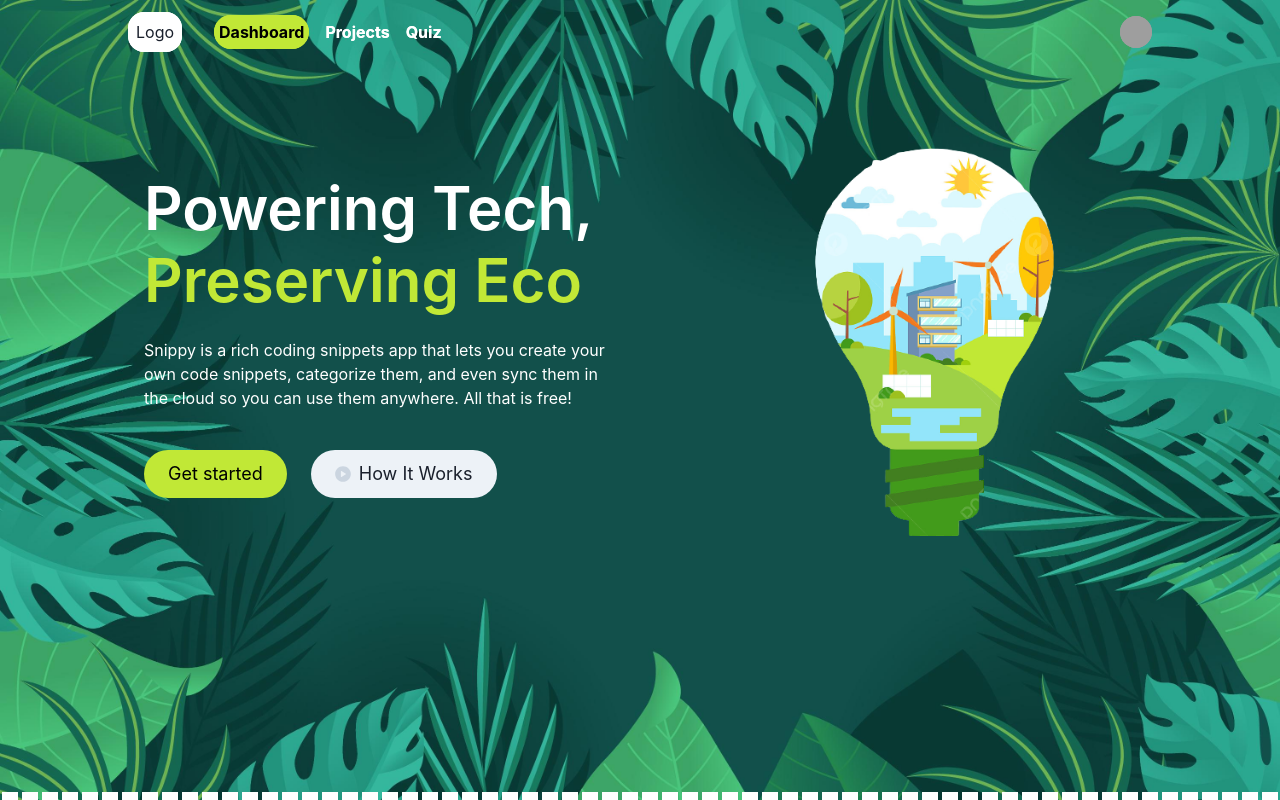
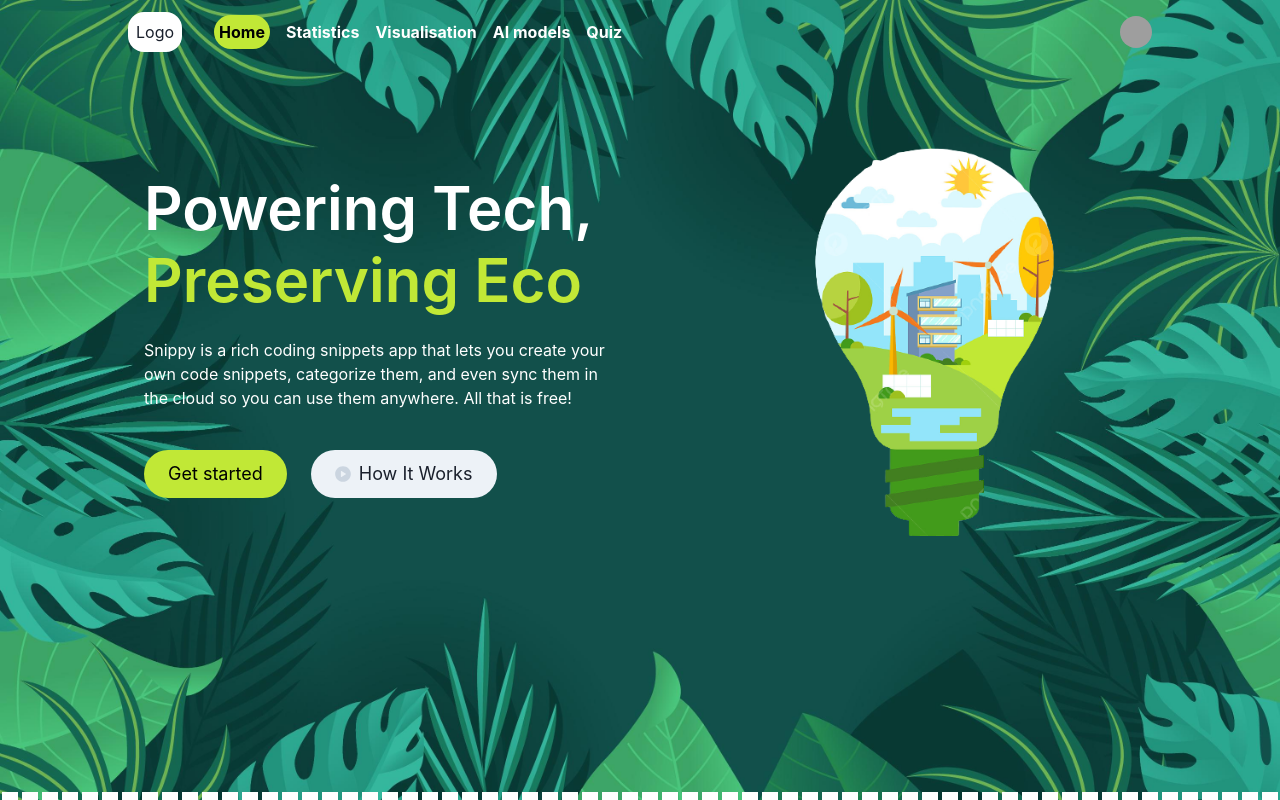
Before and after one commit to Alphax16/EcoTech, a React (Create React App) app in the folder frontend/: page / in a window 1280 px wide. Shown: the top 800 px of the page. Built offline with nearby package versions, Linux system fonts and the light colour scheme; grey boxes are pictures that could not be loaded.

Commit message:
fixed navbar

```diff
--- a/frontend/public/index.html
+++ b/frontend/public/index.html
@@ -2,7 +2,7 @@
 <html lang="en">
   <head>
     <meta charset="utf-8" />
-    <link rel="icon" href="%PUBLIC_URL%/favicon.ico" />
+    <link rel="icon" href="%PUBLIC_URL%/assets/tree-right.png" />
     <meta name="viewport" content="width=device-width, initial-scale=1" />
     <meta name="theme-color" content="#000000" />
     <meta
--- a/frontend/src/components/HeroSection.jsx
+++ b/frontend/src/components/HeroSection.jsx
@@ -22,7 +22,7 @@ const HeroSection =()=> {
   const MotionImage = motion(Image);
   return (
     <Box bg={'#12504B'}  >
-    <Navbar />
+
     <MotionContainer maxW={'8xl'}  height={'100vh'} backgroundImage="url('/assets/hero_background.jpg')"
     backgroundSize="cover"
     bgRepeat={'no-repeat'}
--- a/frontend/src/components/Navbar.jsx
+++ b/frontend/src/components/Navbar.jsx
@@ -19,8 +19,10 @@ import {AiOutlineCloseCircle} from 'react-icons/ai'
 import { Link, useLocation } from 'react-router-dom'; // Import Link and useLocation
 import { useEffect, useState } from 'react';
 const Links = [
-  { name: 'Dashboard', path: '/' }, // Define routes and names
-  { name: 'Projects', path: '/projects' },
+  { name: 'Home', path: '/' }, // Define routes and names
+  { name: 'Statistics', path: '/statistics' },
+  { name: 'Visualisation', path: '/visualisation' },
+  { name: 'AI models', path: '/models' },
   { name: 'Quiz', path: '/quiz' },
 ];
 
```
